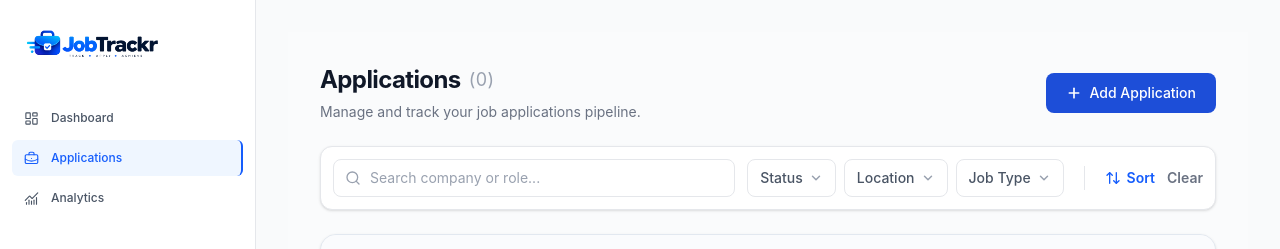
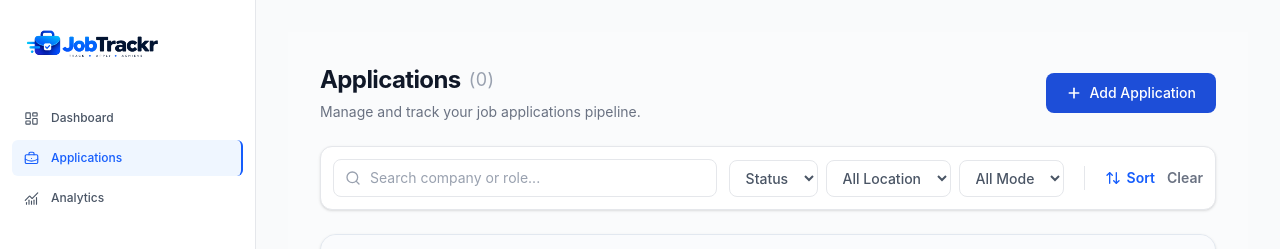
Before and after one commit to Hitheshamin24/JobTrackr, a React (Vite) app: page /applications in a window 1280 px wide. Shown: the top 249 px of the page. Built offline with nearby package versions, Linux system fonts and the light colour scheme.

Commit message:
add filters

```diff
--- a/src/app/app.js
+++ b/src/app/app.js
@@ -1,7 +1,10 @@
 import { configureStore } from "@reduxjs/toolkit";
 import applicationReducer from "../features/applications/state/applicationSlice";
+import filterReducer from "../features/applications/state/filterSlice";
+
 export const store = configureStore({
   reducer: {
     applications: applicationReducer,
+    filter: filterReducer,
   },
 });
--- a/src/features/applications/hooks/useAppicationsHook.jsx
+++ b/src/features/applications/hooks/useAppicationsHook.jsx
@@ -1,8 +1,13 @@
 import { useForm } from "react-hook-form";
 import { useDispatch, useSelector } from "react-redux";
 import { toast } from "react-toastify";
-import { addApplication, deleteApplication, updateApplication } from "../state/applicationSlice";
+import {
+  addApplication,
+  deleteApplication,
+  updateApplication,
+} from "../state/applicationSlice";
 import { useApplicationContext } from "../context/useApplicationContext";
+import { useMemo } from "react";
 
 export const useApplicationsHook = () => {
   const { register, handleSubmit, reset } = useForm();
@@ -10,16 +15,19 @@ export const useApplicationsHook = () => {
     useApplicationContext();
   const { applications } = useSelector((state) => state.applications);
   console.log(applications);
+  const { status, location, jobType, search } = useSelector(
+    (state) => state.filter,
+  );
   const dispatch = useDispatch();
-    const onClose = () => {
+  const onClose = () => {
     setShowApplicationForm(false);
     setEditingApplication(false);
   };
   const handleApplicationsSubmit = (data, editingApplication) => {
     if (editingApplication) {
       console.log("Editing applications", editingApplication);
-      const updatedApplication={...editingApplication,...data}
-      dispatch(updateApplication(updatedApplication))
+      const updatedApplication = { ...editingApplication, ...data };
+      dispatch(updateApplication(updatedApplication));
     } else {
       const exists = applications.some(
         (application) =>
@@ -35,7 +43,7 @@ export const useApplicationsHook = () => {
 
       dispatch(addApplication(newApplication));
     }
-    onClose()
+    onClose();
   };
 
   const handleApplicationsError = (error) => {
@@ -51,6 +59,21 @@ export const useApplicationsHook = () => {
     dispatch(deleteApplication(id));
     toast.success("Application deleted successfully");
   };
+
+  const filteredApplications = useMemo(() => {
+    return applications.filter((application) => {
+      const jobTypeMatch =
+        !jobType || application.jobType.toLowerCase() === jobType.toLowerCase();
+      const statusMatch =
+        !status ||
+        application.currentStatus.toLowerCase() === status.toLowerCase();
+      const locationMatch =
+        !location ||
+        application.location.toLowerCase() === location.toLowerCase();
+      const searchMatch=!search || application.companyName.toLowerCase().includes(search.toLowerCase()) || application.jobTitle.toLowerCase().includes(search.toLowerCase()) || application.locationType.toLowerCase().includes(search.toLowerCase())
+      return jobTypeMatch && statusMatch && locationMatch,searchMatch;
+    });
+  }, [jobType, status, applications, location,search]);
   return {
     register,
     handleSubmit,
@@ -59,5 +82,6 @@ export const useApplicationsHook = () => {
     handleApplicationsSubmit,
     handleDeleteApplication,
     onClose,
+    filteredApplications,
   };
 };
--- /dev/null
+++ b/src/features/applications/state/filterSlice.js
@@ -0,0 +1,36 @@
+import { createSlice } from "@reduxjs/toolkit";
+
+const initialState = {
+  status: "",
+  location: "",
+  jobType: "",
+  search: "",
+};
+const filterSlice = createSlice({
+  name: "filter",
+  initialState,
+  reducers: {
+    setStatus: (state, action) => {
+      state.status = action.payload;
+    },
+    setLocation: (state, action) => {
+      state.location = action.payload;
+    },
+    setJobType: (state, action) => {
+      state.jobType = action.payload;
+    },
+    setSearch: (state, action) => {
+      state.search = action.payload;
+    },
+    clearFilter: (state) => {
+      state.status = "";
+      state.location = "";
+      state.jobType = "";
+      state.search="";
+    },
+  },
+});
+
+export const { setStatus, setJobType, setLocation, setSearch, clearFilter } =
+  filterSlice.actions;
+export default filterSlice.reducer;
--- a/src/features/applications/ui/components/ApplicationForm.jsx
+++ b/src/features/applications/ui/components/ApplicationForm.jsx
@@ -209,19 +209,7 @@ const ApplicationForm = ({ onClose }) => {
               />
             </div>
           </div>
-          {/* Row 5: Notes */}
-          <div>
-            <label className="mb-1.5 block text-[10px] font-medium text-slate-700">
-              Notes{" "}
-              <span className="font-normal text-slate-400">(Optional)</span>
-            </label>
-            <textarea
-              {...register("notes")}
-              placeholder="Important details, contacts, or requirements..."
-              rows={3}
-              className="w-full resize-none rounded-lg border border-slate-200 bg-white px-2.5 py-2 text-xs text-slate-700 outline-none transition placeholder:text-slate-400 hover:border-slate-300 focus:border-teal-600 focus:ring-2 focus:ring-teal-600/10"
-            />
-          </div>
+
         </form>
 
         {/* Footer */}
--- a/src/features/applications/ui/components/ApplicationsToolbar.jsx
+++ b/src/features/applications/ui/components/ApplicationsToolbar.jsx
@@ -1,6 +1,50 @@
-import { Search, ChevronDown, ArrowUpDown } from 'lucide-react';
+import { Search, ArrowUpDown } from "lucide-react";
+import { useDispatch, useSelector } from "react-redux";
+import {
+  setJobType,
+  setLocation,
+  setStatus,
+  clearFilter,
+  setSearch,
+} from "../../state/filterSlice";
 
 const ApplicationsToolbar = () => {
+  const { applications } = useSelector((state) => state.applications);
+  const { status, location, jobType, search } = useSelector(
+    (state) => state.filter,
+  );
+  const dispatch = useDispatch();
+  const statusOption = [
+    ...new Set(
+      applications.map((application) => {
+        const statusWithCapitalized =
+          application.currentStatus.trim()[0].toUpperCase() +
+          application.currentStatus.slice(1).toLowerCase();
+        return statusWithCapitalized;
+      }),
+    ),
+  ];
+  const locationOption = [
+    ...new Set(
+      applications.map((application) => {
+        return (
+          application?.location.trim()[0].toUpperCase() +
+          application.location?.slice(1).toLowerCase()
+        );
+      }),
+    ),
+  ];
+
+  const jobTypeOption = [
+    ...new Set(
+      applications.map((application) => {
+        return (
+          application?.jobType.trim()[0].toUpperCase() +
+          application.jobType?.slice(1).toLowerCase()
+        );
+      }),
+    ),
+  ];
   return (
     <div className="bg-white border border-gray-200 rounded-xl p-3 mb-6 flex flex-wrap items-center gap-3 shadow-sm">
       <div className="relative flex-1 min-w-50">
@@ -8,6 +52,8 @@ const ApplicationsToolbar = () => {
           <Search className="h-4 w-4 text-gray-400" strokeWidth={2} />
         </div>
         <input
+        value={search}
+          onChange={(e) => dispatch(setSearch(e.target.value))}
           type="text"
           className="w-full pl-9 pr-4 py-2 border border-gray-200 rounded-lg text-sm placeholder-gray-400 focus:outline-none focus:ring-2 focus:ring-blue-500 focus:border-transparent transition-all"
           placeholder="Search company or role..."
@@ -15,12 +61,38 @@ const ApplicationsToolbar = () => {
       </div>
 
       <div className="flex items-center gap-2">
-        {['Status', 'Location', 'Job Type'].map((filter) => (
-          <button key={filter} className="flex items-center gap-1.5 px-3 py-2 border border-gray-200 rounded-lg text-sm text-gray-600 font-medium hover:bg-gray-50 transition-colors">
-            {filter}
-            <ChevronDown className="h-3.5 w-3.5 text-gray-400" strokeWidth={2.5} />
-          </button>
-        ))}
+        <select value={status}
+          onChange={(e) => dispatch(setStatus(e.target.value))}
+          className="flex items-center gap-1.5 px-3 py-2 border border-gray-200 rounded-lg text-sm text-gray-600 font-medium hover:bg-gray-50 transition-colors"
+        >
+          <option value="">Status</option>
+          {statusOption.map((st) => {
+            return <option value={st.toLowerCase()}>{st}</option>;
+          })}
+        </select>
+
+        <select
+        value={location}
+          onChange={(e) => dispatch(setLocation(e.target.value))}
+          className="flex items-center gap-1.5 px-3 py-2 border border-gray-200 rounded-lg text-sm text-gray-600 font-medium hover:bg-gray-50 transition-colors"
+        >
+          <option value="">All Location</option>
+          {locationOption.map((lc) => {
+            return <option value={lc.toLowerCase()}>{lc}</option>;
+          })}
+        </select>
+        <select
+        value={jobType}
+          onChange={(e) => dispatch(setJobType(e.target.value))}
+          className="flex items-center gap-1.5 px-3 py-2 border border-gray-200 rounded-lg text-sm text-gray-600 font-medium hover:bg-gray-50 transition-colors"
+          name=""
+          id=""
+        >
+          <option value="">All Mode</option>
+          {jobTypeOption.map((jt) => {
+            return <option value={jt.toLowerCase()}>{jt}</option>;
+          })}
+        </select>
       </div>
 
       <div className="w-px h-6 bg-gray-200 mx-2 hidden sm:block"></div>
@@ -30,7 +102,10 @@ const ApplicationsToolbar = () => {
           <ArrowUpDown className="h-4 w-4" strokeWidth={2} />
           Sort
         </button>
-        <button className="text-sm font-semibold text-gray-500 hover:text-gray-700 transition-colors">
+        <button
+          onClick={() => dispatch(clearFilter())}
+          className="text-sm font-semibold text-gray-500 hover:text-gray-700 transition-colors"
+        >
           Clear
         </button>
       </div>
--- a/src/features/applications/ui/pages/ApplicationsPage.jsx
+++ b/src/features/applications/ui/pages/ApplicationsPage.jsx
@@ -2,12 +2,13 @@ import PageHeader from '../../../../shared/ui/component/PageHeader';
 import ApplicationsToolbar from '../components/ApplicationsToolbar';
 import ApplicationsTable from '../components/ApplicationsTable';
 import { useSelector } from 'react-redux';
+import { useApplicationsHook } from '../../hooks/useAppicationsHook';
 
 const ApplicationsPage = () => {
 
 
   const {applications}=useSelector((state)=>state.applications)
-
+const {filteredApplications}=useApplicationsHook()
   return (
     <div className="min-h-screen bg-[#fafbfc] p-8 font-sans text-gray-900">
       <PageHeader
@@ -19,7 +20,7 @@ const ApplicationsPage = () => {
         subtitle="Manage and track your job applications pipeline."
       />
       <ApplicationsToolbar />
-      <ApplicationsTable applications={applications} />
+      <ApplicationsTable applications={filteredApplications} />
     </div>
   );
 };
```
